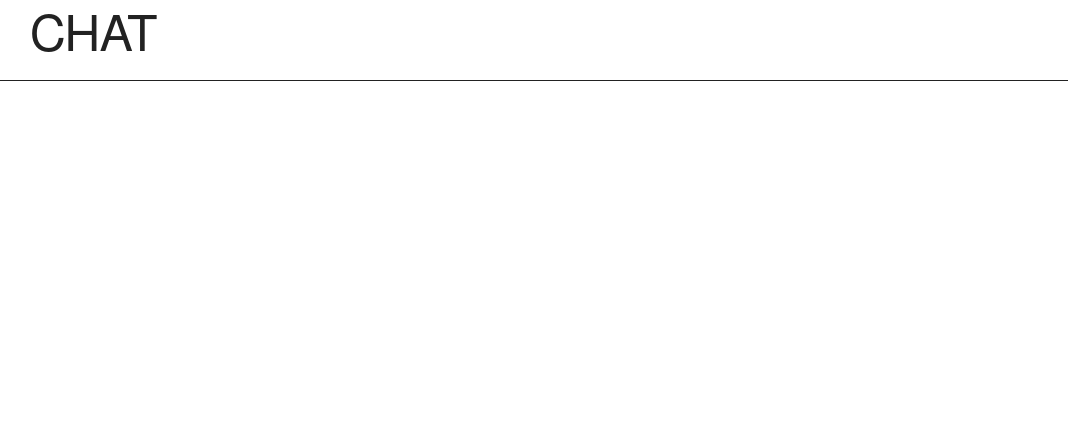
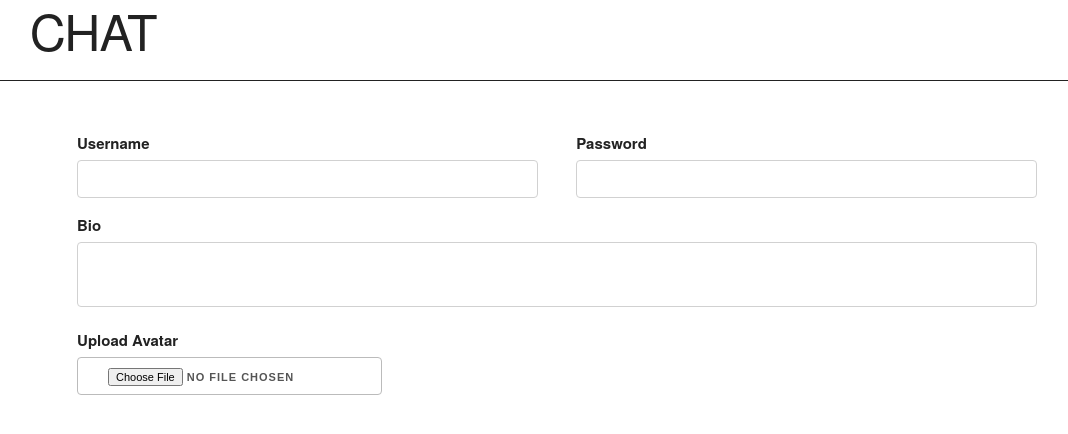
Before and after one commit to GitHub23211/Simple-Chatroom, a React (Create React App) app: page /profile in a window 1280 px wide. Shown: the top 434 px of the page, without its empty margins (83-1151 px from the left). Built offline with nearby package versions, Linux system fonts and the light colour scheme.

Commit message:
created basic user info form

```diff
--- a/src/components/Form.js
+++ b/src/components/Form.js
@@ -5,9 +5,7 @@ import {auth} from '../services'
 function newUser() {
     return (
         <div>
-            <button style={style.input} className="button button-primary" type="submit">
-                Register
-            </button>
+            <input style={style.input} className="button button-primary" type="submit" value="Register"/>
             <p>Already have an account? <Link to="/">Log in</Link></p>
         </div>
     )
@@ -16,10 +14,7 @@ function newUser() {
 function oldUser() {
     return (
         <div>
-            <button style={style.input} className="button button-primary" type="submit">
-                Log In
-            </button>
-
+            <input style={style.input} className="button button-primary" type="submit" value="Log In"/>
             <p>Need an account? <Link to="/register">Register</Link></p>
         </div>
     )
@@ -103,12 +98,12 @@ function Form ({toRegister, setUser}) {
 
             <div >
                 <label style={style.label} htmlFor ="username">Username</label>
-                <input  style={style.input} className="u-full-width" id="username" type="text" onChange={event => updateInputField(event, setUsername)}></input>
+                <input  style={style.input} className="u-full-width" id="username" type="text" onChange={event => updateInputField(event, setUsername)}/>
             </div>
 
             <div >
                 <label style={style.label} htmlFor ="passwrod">Password</label>
-                <input style={style.input} className="u-full-width" id="password" type="password" onChange={event => updateInputField(event, setPassword)}></input>
+                <input style={style.input} className="u-full-width" id="password" type="password" onChange={event => updateInputField(event, setPassword)}/>
             </div>
 
             {buttonText}
@@ -125,7 +120,8 @@ const style = {
     input: {
         width: "50%",
         marginRight: "25%",
-        marginLeft: "25%"
+        marginLeft: "25%",
+        marginBottom: "2%"
     },
 
     form: {
--- a/src/pages/Profile.js
+++ b/src/pages/Profile.js
@@ -1,10 +1,37 @@
 function Profile() {
 
     return(
-        <>
+        <div style={style.container} className="container">
+                <form>
+                    <div classNmae="row">
+                        <div className="six columns">
+                            <label htmlFor="username">Username</label>
+                            <input className="u-full-width" type="text" id="username"/>
+                        </div>
+                        <div className="six columns">
+                            <label htmlFor="password">Password</label>
+                            <input className="u-full-width" type="text" id="password"/>
+                        </div>
+                    </div>
 
-        </>
+                    <label htmlFor="bio">Bio</label>
+                    <textarea style={style.textarea} className="u-full-width" rows="30" cols="50"/>
+
+                    <label htmlFor="upload">Upload Avatar</label>
+                    <input className="button" type="file" id="upload"/>
+                </form>
+        </div>
     )
 }
 
+const style = {
+    container: {
+        marginTop: "5rem"
+    },
+
+    textarea: {
+        resize: "none"
+    }
+}
+
 export default Profile
```
